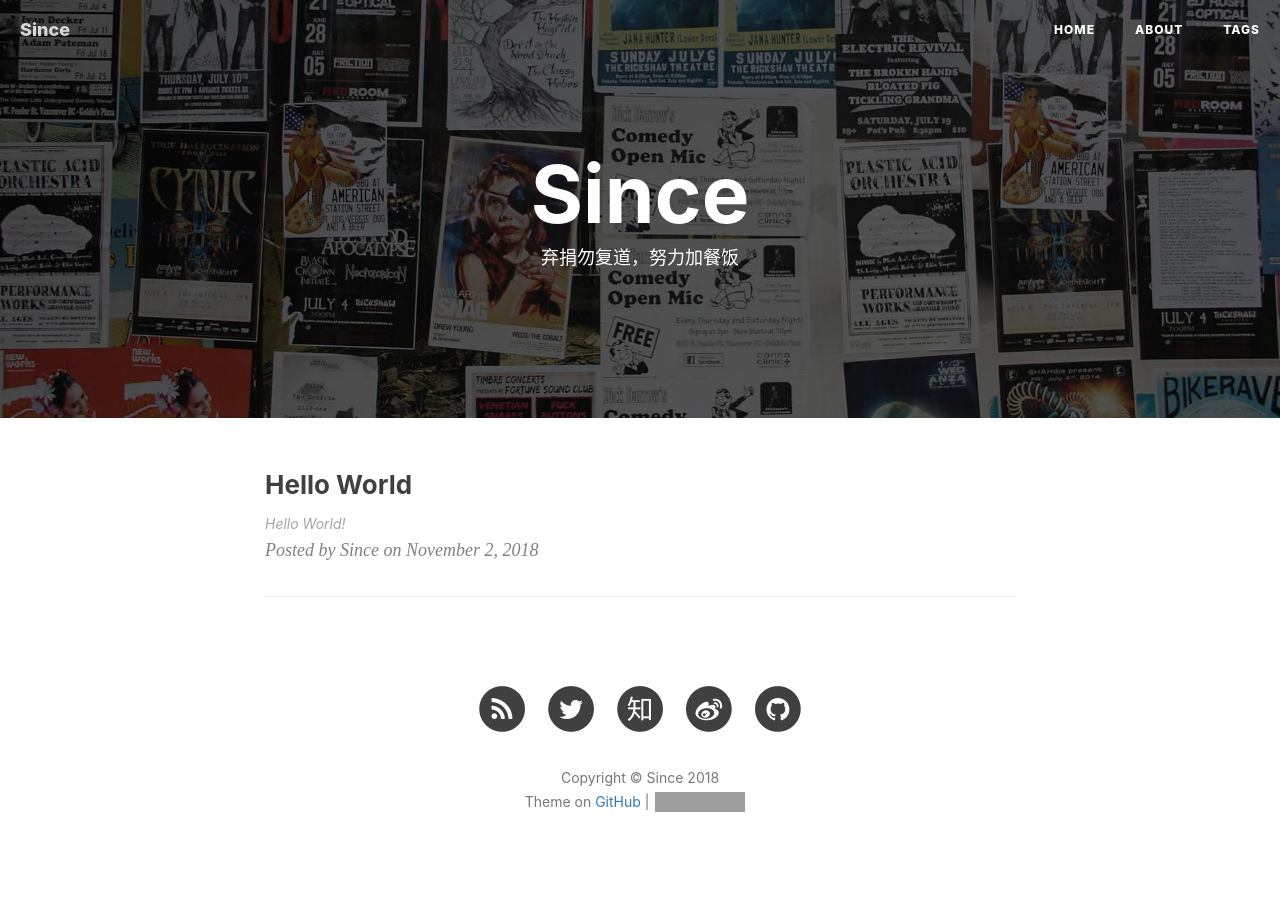
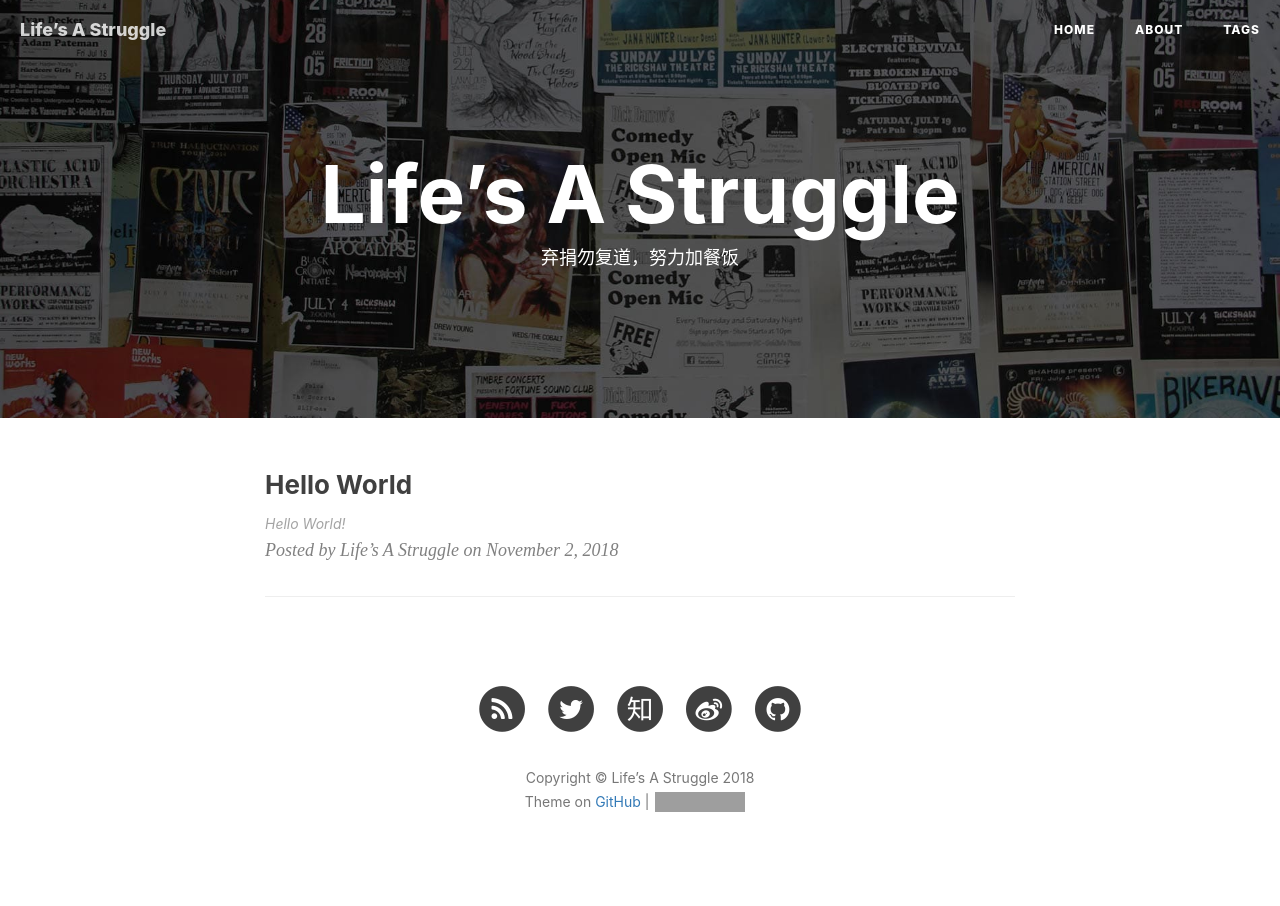
Before and after one commit to since199411/since199411.github.io, a Jekyll site: the page built from index.html, in a window 1280 px wide. Built offline with Jekyll 4.4.1, drawn with Linux system fonts in a browser that asks for light colours; nearby versions of some CDN libraries; the list of posts is cut into pages by our own code; comment, search, counter and statistics services are not loaded; grey boxes are pictures that could not be loaded.

Commit message:
Update _config.yml

```diff
--- a/_config.yml
+++ b/_config.yml
@@ -1,5 +1,5 @@
 # Site settings
-title: Since
+title: Life’s A Struggle
 SEOTitle: Since | 努力加餐饭
 header-img: img/home-bg.jpg
 email: since199411@gmail.com
```
